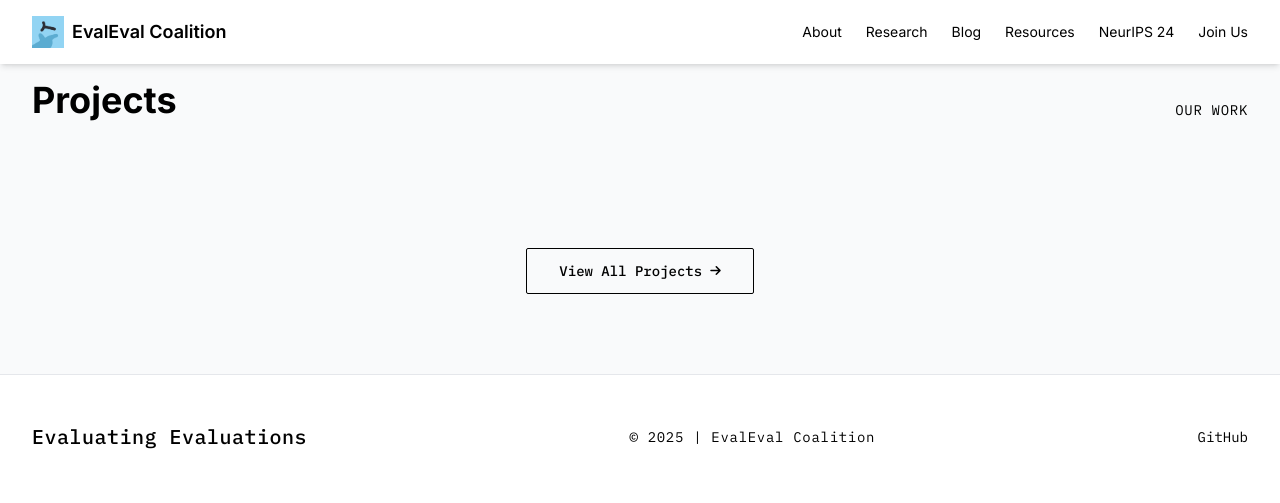
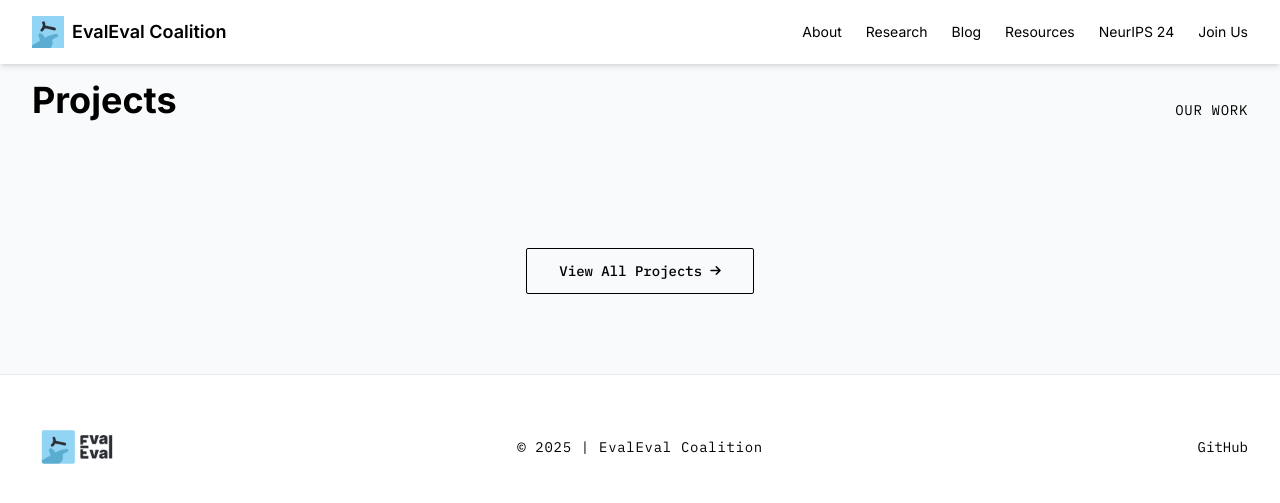
Before and after one commit to evaleval/evaleval.github.io, a Jekyll site: the page built from projects/index.html, in a window 1280 px wide. Shown: the top 503 px of the page. Built offline with Jekyll 4.4.1, drawn with Linux system fonts in a browser that asks for light colours; nearby versions of some CDN libraries.

Commit message:
footer update to logo

```diff
--- a/_includes/footer.html
+++ b/_includes/footer.html
@@ -1,14 +1,19 @@
 <!-- Footer -->
 <footer class="py-12 px-8 border-t border-gray-200">
-    <div class="max-w-7xl mx-auto">
-        <div class="flex flex-col md:flex-row justify-between items-center">
-            <div class="text-xl mono font-medium tracking-wide mb-6 md:mb-0">Evaluating Evaluations</div>
-            <div class="mono text-sm tracking-wider mb-6 md:mb-0">
-                © 2025 | EvalEval Coalition
-            </div>
-            <div class="flex space-x-6">
-                <a href="https://github.com/evaleval/" class="footer-link mono text-sm">GitHub</a>
-            </div>
-        </div>
+  <div class="max-w-7xl mx-auto">
+    <div class="flex flex-col md:grid md:grid-cols-3 items-center text-center">
+      <!-- <div class="mb-6 md:mb-0 md:text-left">
+        <div class="text-xl mono font-medium tracking-wide">Evaluating Evaluations</div>
+      </div> -->
+      <div class="mb-6 md:mb-0 md:text-left">
+        <img src="{{ '/assets/img/evaleval-logo.png' | relative_url }}" alt="EvalEval Logo" class="h-12 inline-block" />
+      </div>
+      <div class="mb-6 md:mb-0">
+        <div class="mono text-sm tracking-wider">© 2025 | EvalEval Coalition</div>
+      </div>
+      <div class="flex justify-center md:justify-end space-x-6">
+        <a href="https://github.com/evaleval/" class="footer-link mono text-sm">GitHub</a>
+      </div>
     </div>
+  </div>
 </footer>
```
Also changed, not shown: assets/img/evaleval-logo.png (added).
